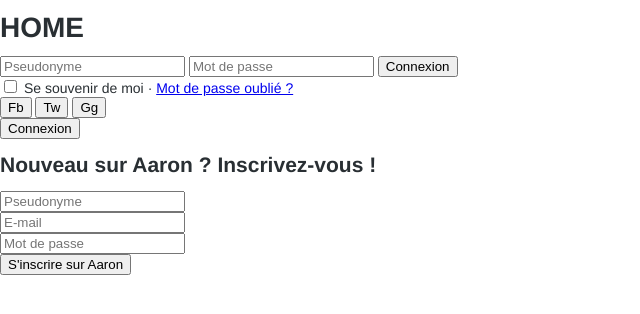
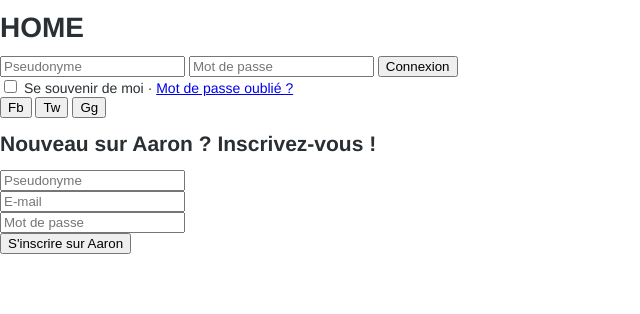
Before and after one commit to alexandre-le-borgne/-PHP-Framework, a PHP site: page /views/persists/home.php in a window 1280 px wide. Shown: the part 47-361 px from the top of the page, without its empty margins (0-640 px from the left). Run offline with PHP 8.4, Linux system fonts and the light colour scheme; some libraries are stand-ins or nearby versions.

Commit message:
Register Form

```diff
--- a/views/forms/loginForm.php
+++ b/views/forms/loginForm.php
@@ -37,9 +37,6 @@
 
         </div>
 
-        <button type="submit" class="buttonSignup">Connexion</button>
-
-
     </form>
 
 </div>
```
